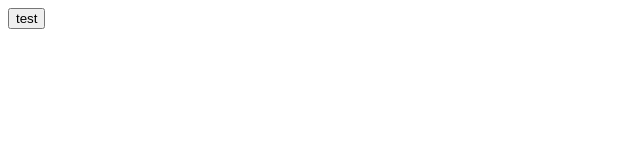
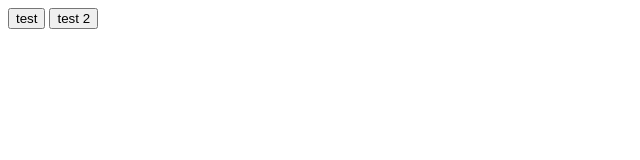
Before and after one commit to gudavo/html-sandbox, a plain HTML site: page index.html in a window 1280 px wide. Shown: the whole page, without its empty margins (0-640 px from the left). Drawn offline with Linux system fonts and the light colour scheme.

Commit message:
Test App-prefs

```diff
--- a/index.html
+++ b/index.html
@@ -5,5 +5,6 @@
 	</head>
 	<body>
 		<button onclick="window.location.href='prefs:root=Privacy&path=LOCATION'">test</button>
-	</body>
+<button onclick="window.location.href='App-prefs://prefs:root=Privacy&path=LOCATION'">test 2</button>
+    </body>
 </html>
```
